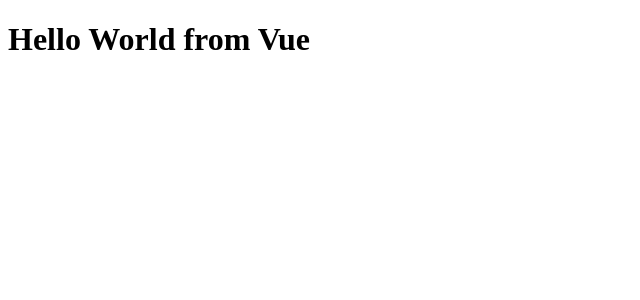
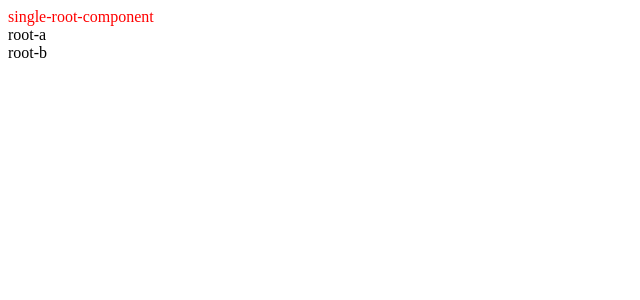
Before and after one commit to LearnShare/vra-vue, a Vue app: page / in a window 1280 px wide. Shown: the top 300 px of the page, without its empty margins (0-640 px from the left). Built offline with nearby package versions, Linux system fonts and the light colour scheme.

Commit message:
(demo): attrs.

```diff
--- a/src/app.vue
+++ b/src/app.vue
@@ -1,14 +1,14 @@
 <template>
-  <hello-world msg="Hello World from Vue"/>
+  <demo-attrs />
 </template>
 
 <script>
-import HelloWorld from '@/components/hello-world.vue';
+import DemoAttrs from '@/components/demo-attrs.vue';
 
 export default {
   name: 'App',
   components: {
-    HelloWorld,
+    DemoAttrs,
   },
 };
 </script>
--- /dev/null
+++ b/src/components/demo-attrs.vue
@@ -0,0 +1,29 @@
+<template>
+  <single-root
+      attrA="A"
+      attrB="B"
+      id="x"
+      class="y"
+      style="color: red;"
+      @click="childOnClick" />
+  <multiple-root
+      class="dark" />
+</template>
+
+<script>
+import SingleRoot from './single-root.vue';
+import MultipleRoot from './multiple-root.vue';
+
+export default {
+  name: 'DemoAttrs',
+  components: {
+    SingleRoot,
+    MultipleRoot,
+  },
+  methods: {
+    childOnClick(event) {
+      console.log('click target: ', event.target);
+    },
+  },
+};
+</script>
--- a/src/components/hello-world.vue
+++ /dev/null
@@ -1,12 +0,0 @@
-<template>
-  <h1>{{ msg }}</h1>
-</template>
-
-<script>
-export default {
-  name: 'HelloWorld',
-  props: {
-    msg: String,
-  },
-};
-</script>
--- /dev/null
+++ b/src/components/multiple-root.vue
@@ -0,0 +1,13 @@
+<template>
+  <div
+      class="root-a">root-a</div>
+  <div
+      class="root-b"
+      v-bind="$attrs">root-b</div>
+</template>
+
+<script>
+export default {
+  name: 'MultipleRoot',
+};
+</script>
--- /dev/null
+++ b/src/components/single-root.vue
@@ -0,0 +1,15 @@
+<template>
+  <div class="single-root">single-root-component</div>
+</template>
+
+<script>
+export default {
+  name: 'SingleRoot',
+  props: {
+    attrA: String,
+  },
+  mounted() {
+    console.log(this.$attrs);
+  },
+};
+</script>
```
